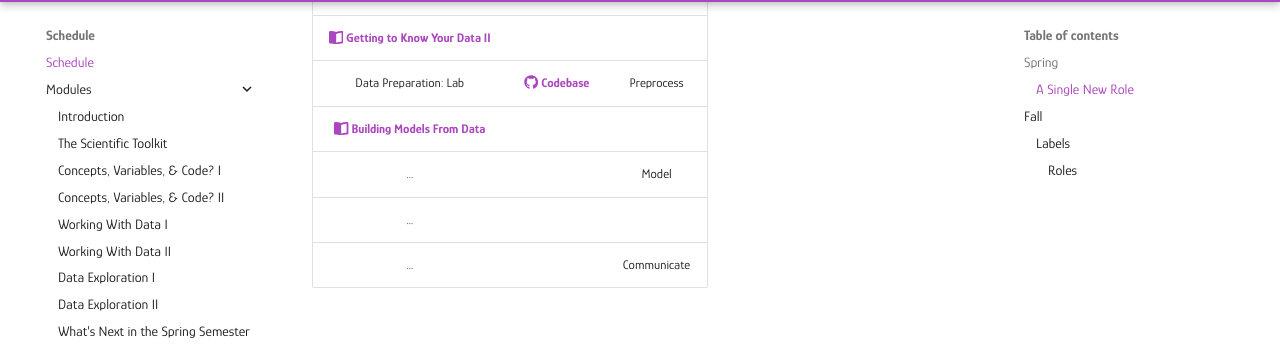
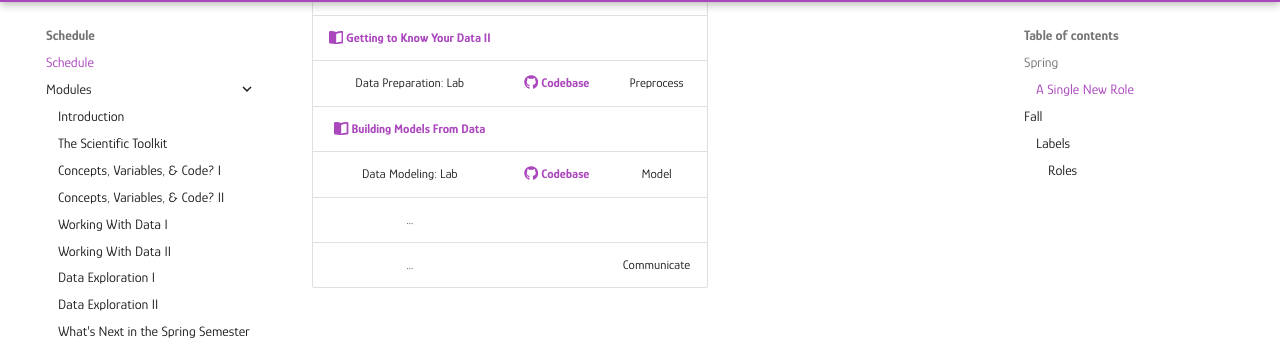
Before and after one commit to mickaeltemporao/itds, an MkDocs documentation site: the page built from docs/schedule.md, in a window 1280 px wide and 900 px high, scrolled down 603 px. Shown: the part 94-445 px from the top of the window. Built offline with MkDocs 1.6.1 and Material for MkDocs 9.7.7, drawn with Linux system fonts in a browser that asks for light colours; comment, search, counter and statistics services are not loaded.

Commit message:
update schedule

```diff
--- a/docs/schedule.md
+++ b/docs/schedule.md
@@ -11,14 +11,14 @@ This schedule is an approximation, subject to change due needs of the students i
 * **:fontawesome-solid-laptop-code: Hackers:** In-class coding sessions and application of the material to a scientific research project. The goal is to help you translating hypotheses into executable code and increasing technical autonomy.
 
 | Module                                                                                     | :fontawesome-solid-laptop-code:                                                                | Milestone   |
-|:------------------------------------------------------------------------------------------:|:----------------------------------------------------------------------------------------------:|:----------: |
+|:------------------------------------------------------------------------------------------:|:----------------------------------------------------------------------------------------------:|:-----------:|
 | [**:fontawesome-solid-book-open: What's Next?**](modules/spring-intro.md)                  |                                                                                                |             |
 | [**:fontawesome-solid-book-open: Getting to Know Your Data I**](modules/exploration-3.md)  |                                                                                                |             |
 | Data Acquisition: Lab                                                                      | [:fontawesome-brands-github: **Codebase**](https://github.com/mickaeltemporao/paper-spsc-2026) | Acquire     |
 | [**:fontawesome-solid-book-open: Getting to Know Your Data II**](modules/exploration-4.md) |                                                                                                |             |
 | Data Preparation: Lab                                                                      | [:fontawesome-brands-github: **Codebase**](https://github.com/mickaeltemporao/paper-spsc-2026) | Preprocess  |
-| [**:fontawesome-solid-book-open: Building Models From Data**](modules/modeling-1.md)                                                                                                |             |
-| ...                                                                                        |                                                                                                | Model       |
+| [**:fontawesome-solid-book-open: Building Models From Data**](modules/modeling-1.md)       |                                                                                                |             |
+| Data Modeling: Lab                                                                         | [:fontawesome-brands-github: **Codebase**](https://github.com/mickaeltemporao/paper-spsc-2026) | Model       |
 | ...                                                                                        |                                                                                                |             |
 | ...                                                                                        |                                                                                                | Communicate |
 
```
